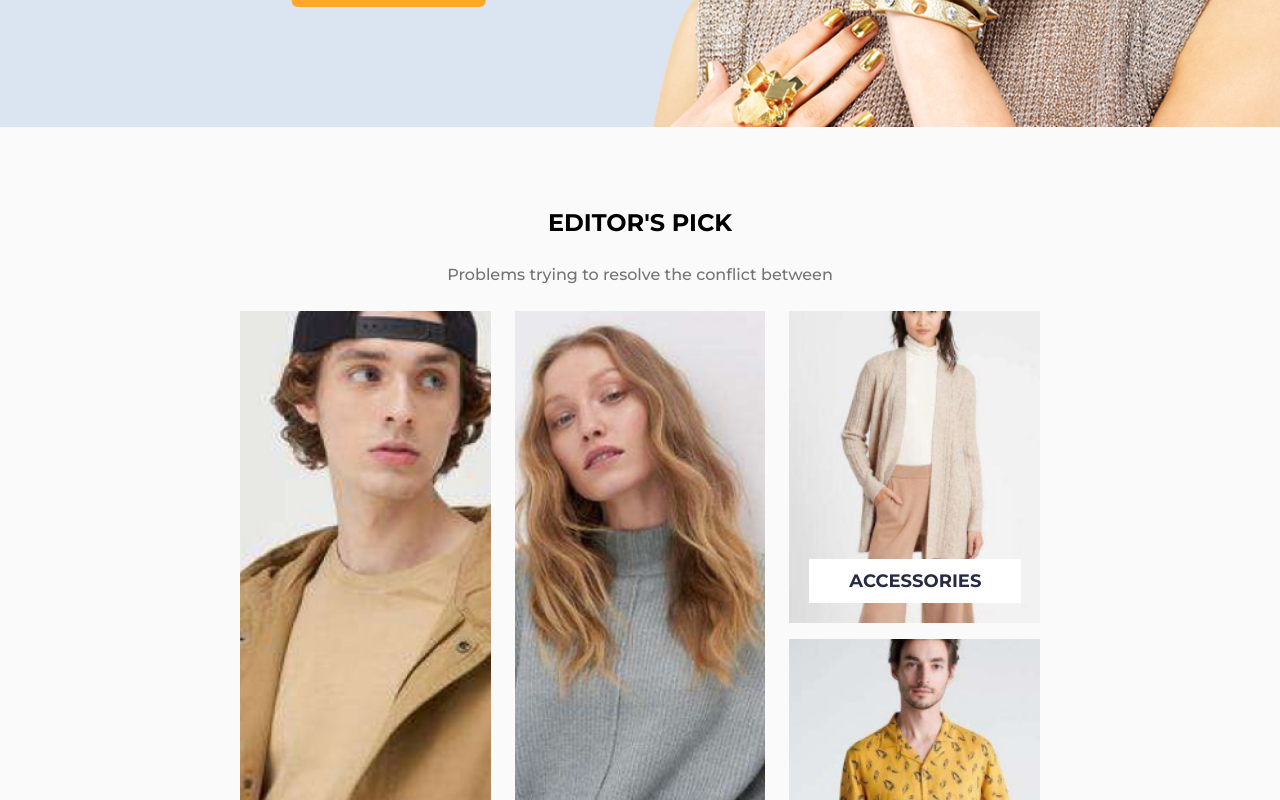
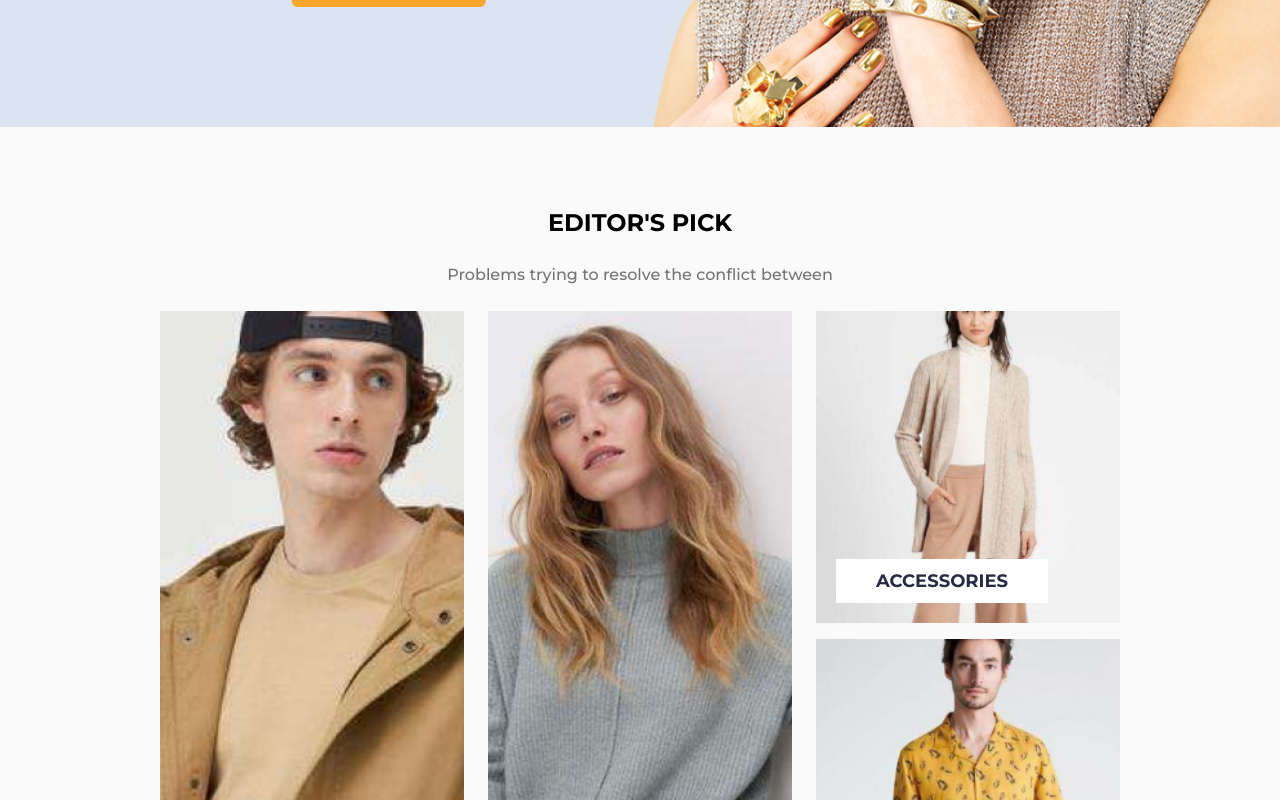
Before and after one commit to irfansubasi/e-commerce, a React (Vite) app: page / in a window 1280 px wide. Shown: the part 680-1480 px from the top of the page. Built offline with nearby package versions, Linux system fonts and the light colour scheme.

Commit message:
fix container padding

```diff
--- a/src/index.css
+++ b/src/index.css
@@ -53,7 +53,7 @@
   }
 
   .container {
-    @apply mx-auto px-10 md:px-60;
+    @apply mx-auto px-10 lg:px-20 xl:px-40;
   }
 }
 
```
